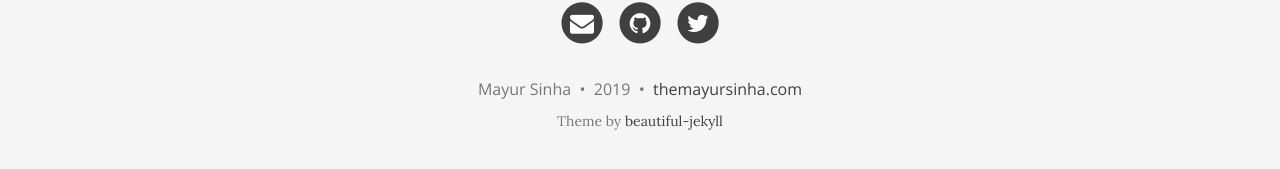
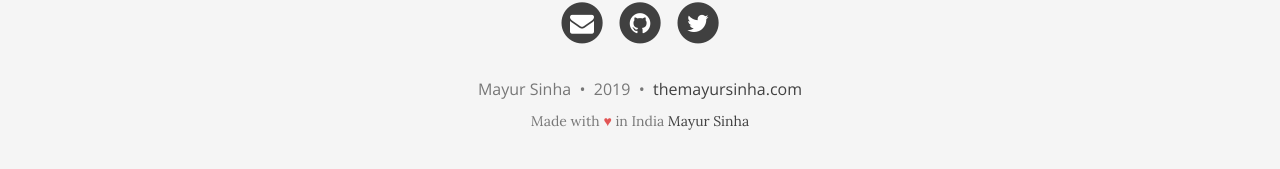
Before and after one commit to themayursinha/blog, a Jekyll site: the page built from index.html, in a window 1280 px wide and 900 px high, scrolled down 1155 px. Shown: the part 718-887 px from the top of the window. Built offline with Jekyll 4.4.1, drawn with Linux system fonts in a browser that asks for light colours; nearby versions of some CDN libraries; the list of posts is cut into pages by our own code.

Commit message:
More Changes

```diff
--- a/_includes/footer.html
+++ b/_includes/footer.html
@@ -42,8 +42,8 @@
       </p>
           <!-- Please don't remove this, keep my open source work credited :) -->
     <p class="theme-by text-muted">
-      Theme by
-      <a href="https://deanattali.com/beautiful-jekyll/">beautiful-jekyll</a>
+      Made with <span style="color: #e25555;">&hearts;</span> in India
+      <a href="https://themayursinha.com/">Mayur Sinha</a>
     </p>
       </div>
     </div>
```
